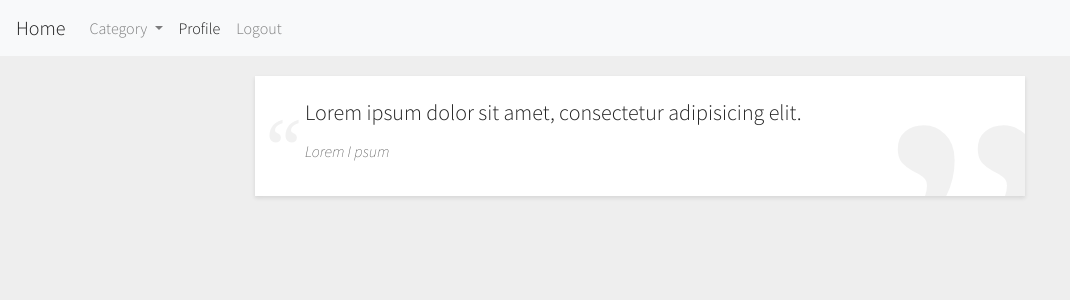
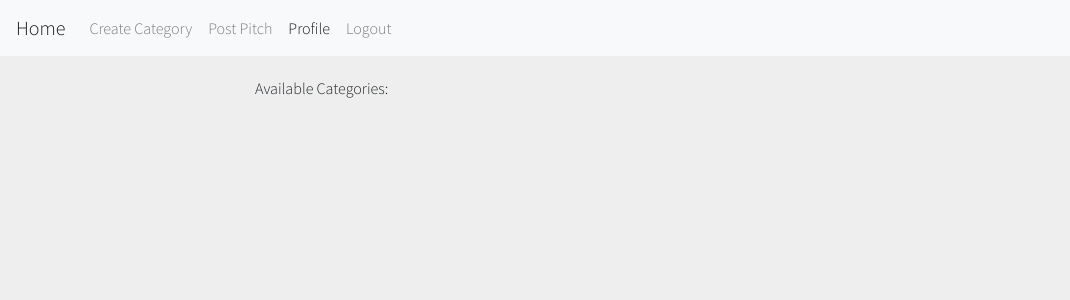
Before and after one commit to collins-kipkoech/pitches-app, a Flask app: page / in a window 1280 px wide. Shown: the top 300 px of the page, without its empty margins (0-1070 px from the left). Run offline with Flask 2, Linux system fonts and the light colour scheme; the visitor is signed in with stand-in values (Sample User, id 1); data that the repository does not hold is empty; some libraries are stand-ins or nearby versions.

Commit message:
added the users, pitches and category databases

```diff
--- a/app/main/views.py
+++ b/app/main/views.py
@@ -1,18 +1,48 @@
+from app.models import Category,Pitch
+from flask import flash, render_template, request,redirect,url_for
+from app import db
 from . import main
-from flask import render_template
-from flask import request
+from .forms import PitchForm
 
-from .forms import PitchForm
+from flask_login import current_user,login_required
 
 @main.route('/')
 def index():
+    pitches=Pitch.query.all()
+    categories=Category.query.all()
 
-    return render_template("index.html")
+    return render_template("index.html",pitches=pitches,categories=categories)
+@main.route('/post', methods=['GET', 'POST'])
+@login_required
 
-@main.route('/post')
 def pitch():
+    categories=Category.query.all()
+
     title= request.args.get('title')
     content= request.args.get('content')
-    category= request.args.get('id')
+    category= request.args.get('cat_id')
+    if title !=None and content !=None and category!=None:
+        cat=Category.query.filter_by(id=int(category)).first()
+        new_pitch=Pitch(title=title,content=content,user=current_user.id,votes=0,category=cat.id)
+        db.session.add(new_pitch)
 
-    return render_template("pitch.html")
+        db.session.commit()
+        flash('Pitch created successfully!')
+        return redirect(url_for('.index'))
+    return render_template("pitch.html",categories=categories)
+@main.route('/category', methods=['GET', 'POST'])
+@login_required
+
+def category():
+    name= request.args.get('name')
+    # import pdb; pdb.set_trace()
+    if name != None:
+        new_category = Category(name=name)
+
+        db.session.add(new_category)
+        db.session.commit()
+        flash('Category created successfully!')
+        return redirect(url_for('.pitch'))
+
+
+    return render_template("category.html")
--- a/app/models.py
+++ b/app/models.py
@@ -41,7 +41,7 @@ class Pitch(db.Model):
 
     id = db.Column(db.Integer,primary_key = True)
     title = db.Column(db.String(255),index = True)
-    content = db.Column(db.String(255),unique = True,index = True)
+    content = db.Column(db.String(255),index = True)
     user = db.Column(db.Integer,db.ForeignKey('users.id'))
     category = db.Column(db.Integer,db.ForeignKey('categorys.id'))
     votes = db.Column(db.Integer,nullable=True)
--- a/app/templates/base.html
+++ b/app/templates/base.html
@@ -15,7 +15,14 @@
     {% if messages %}
     <ul>
         {% for message in messages %}
-        <li>{{ message }}</li>
+        <div class="row">
+            <div class="col"></div>
+            <div class="col">  <div class="alert alert-success" role="alert">
+                {{ message }}
+              </div></div>
+            <div class="col"></div>
+          </div>
+
         {% endfor %}
     </ul>
     {% endif %}
--- a/app/templates/index.html
+++ b/app/templates/index.html
@@ -7,16 +7,24 @@
 
 <div class="container">
 	<div class="row">
-	    <div class="container">
+	    <div class="container">Available Categories:
+            {%for category in categories%}
+            <a class="" href="#"><span class="badge badge-secondary">{{category.name}}</span> </a>
+
+            {%endfor%}
+            {%for pitch in pitches%}
             <blockquote class="quote-card">
               <p>
-                Lorem ipsum dolor sit amet, consectetur adipisicing elit.
+                {{pitch.content}}
               </p>
 
-              <cite>
-                Lorem I psum
+              <cite> <span><p>Title:{{pitch.title}}</p></span>
+                <span><p>Category:{{pitch.category}}</p></span>
+
               </cite>
             </blockquote>
+            {%endfor%}
+
 
 
 
--- a/app/templates/navbar.html
+++ b/app/templates/navbar.html
@@ -1,5 +1,5 @@
 <nav class="navbar navbar-expand-lg navbar-light bg-light">
-    <a class="navbar-brand" href="#">Home</a>
+    <a class="navbar-brand" href="/">Home</a>
     <button class="navbar-toggler" type="button" data-toggle="collapse" data-target="#navbarSupportedContent" aria-controls="navbarSupportedContent" aria-expanded="false" aria-label="Toggle navigation">
       <span class="navbar-toggler-icon"></span>
     </button>
@@ -8,22 +8,8 @@
       <ul class="navbar-nav mr-auto">
 
 
-        <li class="nav-item dropdown">
-          <a class="nav-link dropdown-toggle" href="#" id="navbarDropdown" role="button" data-toggle="dropdown" aria-haspopup="true" aria-expanded="false">
-            Category
-          </a>
-          <div class="dropdown-menu" aria-labelledby="navbarDropdown">
-            <a class="dropdown-item" href="#">Pitch lines</a>
-            <a class="dropdown-item" href="#">Interview pitch</a>
-            <a class="dropdown-item" href="#">Product pitch</a>
-            <a class="dropdown-item" href="#">Promotion pitch</a>
-            <div class="dropdown-divider"></div>
-            <a class="dropdown-item" href="#">Something else here</a>
-          </div>
-        </li>
-        <li class="nav-item active">
-            <a class="nav-link" href="#">Profile</a>
-          </li>
+
+
           {% if current_user.is_anonymous %}
 
           <li class="nav-item active">
@@ -33,8 +19,20 @@
             <a class="nav-link" href="{{ url_for('auth.login') }}">Sign in </a>
           </li>
           {%else%}
+
           <li>
-            <a class="nav-link" href="{{ url_for('auth.logout') }}">Logout </a>
+            <a class="nav-link" href="{{ url_for('main.category') }}">Create Category </a>
+
+          </li>
+          <li>
+            <a class="nav-link" href="{{ url_for('main.pitch') }}">Post Pitch </a>
+
+          </li>
+          <li class="nav-item active">
+            <a class="nav-link" href="#">Profile</a>
+          </li>
+          <li>
+            <a class="nav-link mr-sm-2" href="{{ url_for('auth.logout') }}">Logout </a>
 
           </li>
 
```
Also changed, not shown: app/templates/category.html (added, +26 -0 lines), app/templates/pitch.html (+7 -3 lines), migrations/versions/3958999b057d_.py (added, +30 -0 lines), migrations/versions/e4829310dda3_.py (added, +38 -0 lines).
